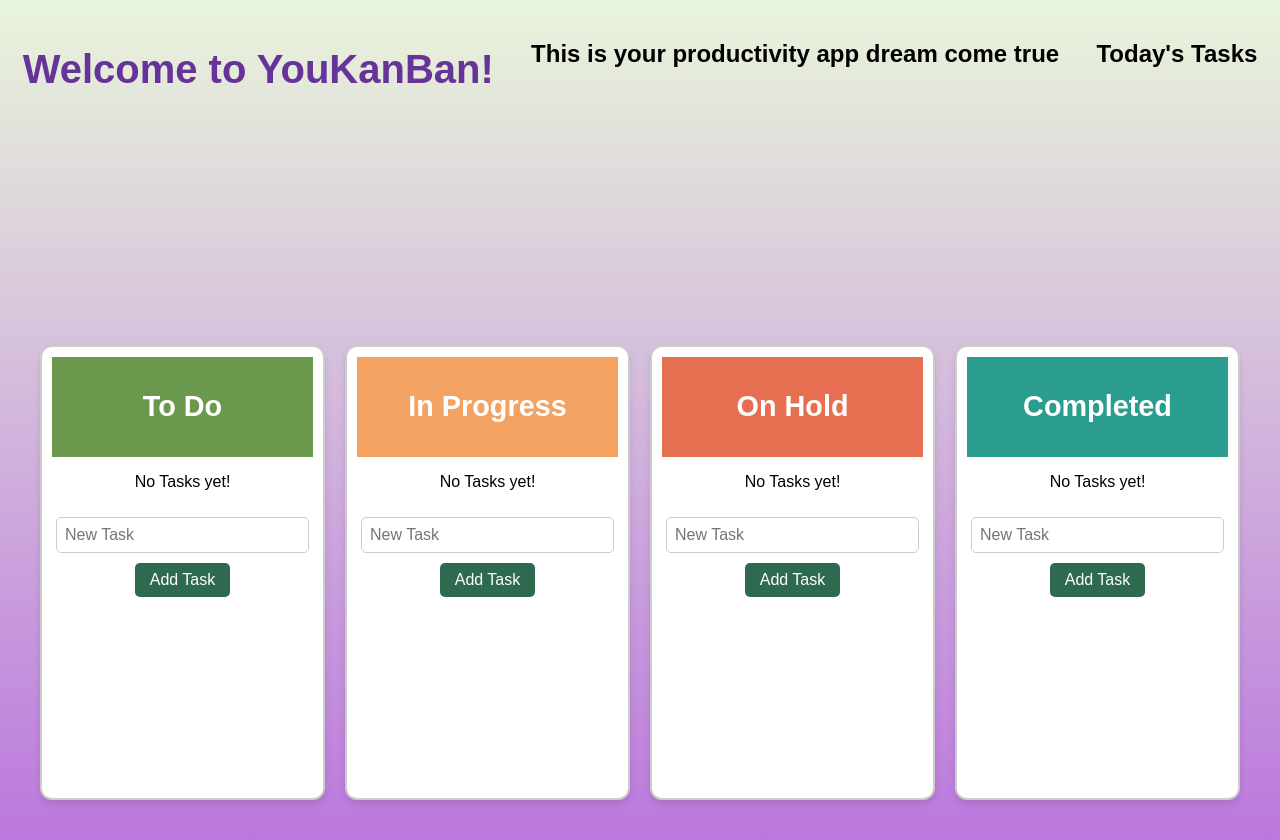
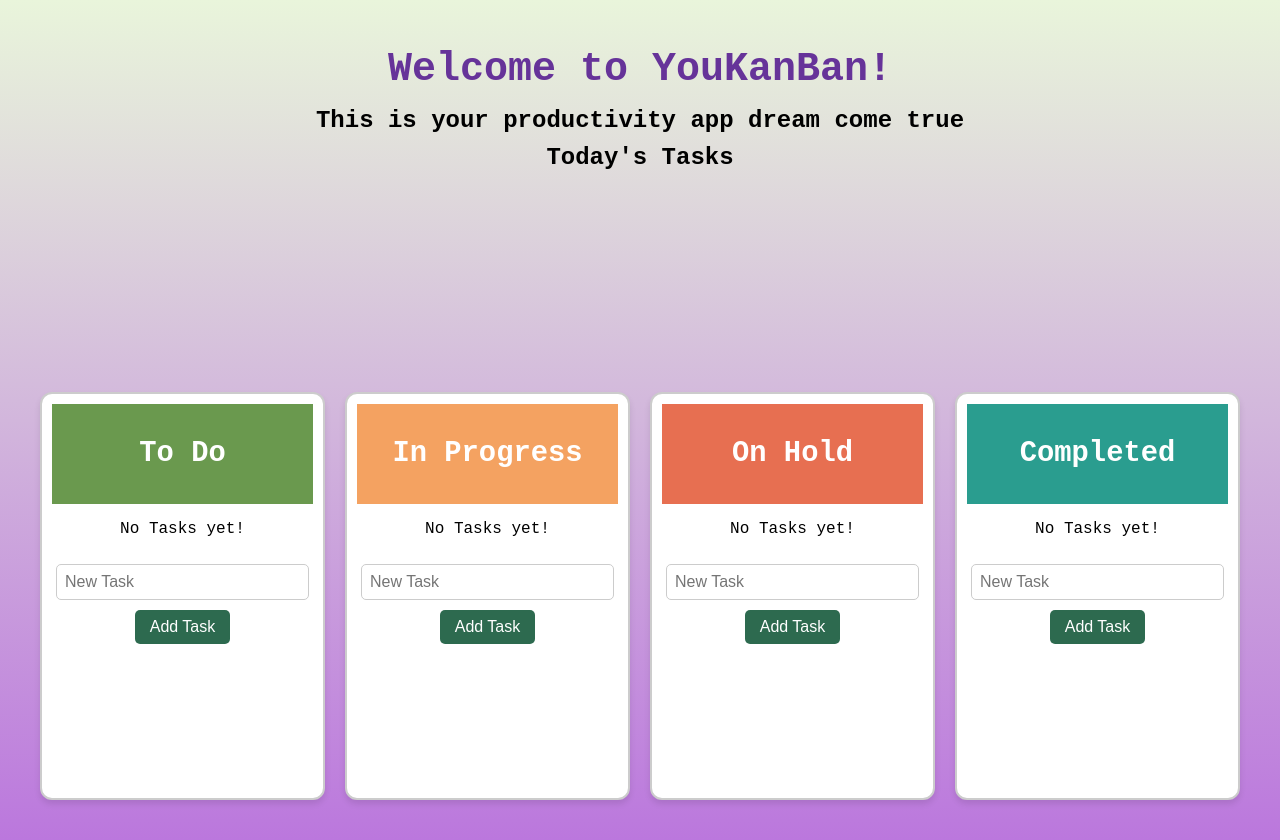
Before and after one commit to navesm/youkan-flowboard, a React (Create React App) app: page / in a window 1280 px wide. Built offline with nearby package versions, Linux system fonts and the light colour scheme.

Commit message:
added clear task button for completed column and updated styling

```diff
--- a/src/App.css
+++ b/src/App.css
@@ -1,13 +1,3 @@
-body {
-	/* background: linear-gradient(135deg, #a78b71, #c9b79c, #d6cfc5, #9fb59e, #7b8f79);
-	background-repeat: no-repeat;
-	background-attachment: fixed;
-	/* Keeps the gradient stationary on scroll */
-	height: 100vh;
-	/* Ensures it fills the full viewport */
-	margin: 0;
-}
-
 .App {
 	display: flex;
 	flex-direction: row;
@@ -21,12 +11,24 @@ body {
 	background: linear-gradient(to bottom, #e9f5db, #b7d);
 	min-height: 100vh;
 	padding: 20px;
+	font-family: 'Courier New', Courier, monospace;
+}
+
+.header-container {
+	display: flex;
+	flex-direction: column;
+	align-items: center;
+	margin-bottom: 20px;
 }
 
 .title {
 	font-size: 2.5rem;
 	color: rebeccapurple;
 	margin-bottom: 10px;
+}
+
+.header-container h2 {
+	margin: 5px 0;
 }
 
 .column-container {
--- a/src/App.js
+++ b/src/App.js
@@ -26,11 +26,20 @@ function App() {
     }));
   };
 
+
+  const clearTasks = (column) => {
+    setTasks(() => ({
+      [column]: [],
+    }));
+  };
+
   return (
     <div className="App">
-      <h1 className="title">Welcome to YouKanBan!</h1>
-      <h2>This is your productivity app dream come true</h2>
-      <h2>Today's Tasks</h2>
+      <div className="header-container">
+        <h1 className="title">Welcome to YouKanBan!</h1>
+        <h2>This is your productivity app dream come true</h2>
+        <h2>Today's Tasks</h2>
+      </div>
       <div className="column-container">
         {columns.map((column) => (
           <Column
@@ -39,6 +48,7 @@ function App() {
             tasks={tasks[column]}
             onAddTask={(task) => addTask(column, task)}
             onDeleteTask={(index) => deleteTask(column, index)}
+            onClearTasks={() => clearTasks(column)}
           />
         ))}
       </div>
--- a/src/components/Column/Column.css
+++ b/src/components/Column/Column.css
@@ -105,3 +105,19 @@
 .delete-button:hover {
   background-color: #d62828;
 }
+
+.clear-tasks-button {
+  padding: 8px 15px;
+  margin-top: 10px;
+  background-color: #e63946;
+  color: white;
+  border: none;
+  border-radius: 5px;
+  cursor: pointer;
+  font-size: 1rem;
+  margin-left: 20px;
+}
+
+.clear-tasks-button:hover {
+  background-color: #d62828;
+}
--- a/src/components/Column/Column.jsx
+++ b/src/components/Column/Column.jsx
@@ -2,7 +2,7 @@ import React, { useState } from 'react';
 import Task from '../Task/Task.jsx';
 import './Column.css';
 
-function Column({ title, tasks = [], onAddTask, onDeleteTask }) {
+function Column({ title, tasks = [], onAddTask, onDeleteTask, onClearTasks }) {
   const [taskInput, setTaskInput] = useState('');
 
   const handleInputChange = (e) => {
@@ -14,6 +14,7 @@ function Column({ title, tasks = [], onAddTask, onDeleteTask }) {
     onAddTask(taskInput);
     setTaskInput("");
   };
+
 
   return (
     <div className="column">
@@ -42,8 +43,13 @@ function Column({ title, tasks = [], onAddTask, onDeleteTask }) {
         onChange={handleInputChange}
       />
       <button className="add-task-button" onClick={(handleAddTask)}>Add Task</button>
+      {title === "Completed" && tasks.length > 0 && (
+        <button className="clear-tasks-button" onClick={onClearTasks}>
+          Clear Tasks
+        </button>
+      )}
     </div>
-  )
+  );
 }
 
 export default Column;
```
